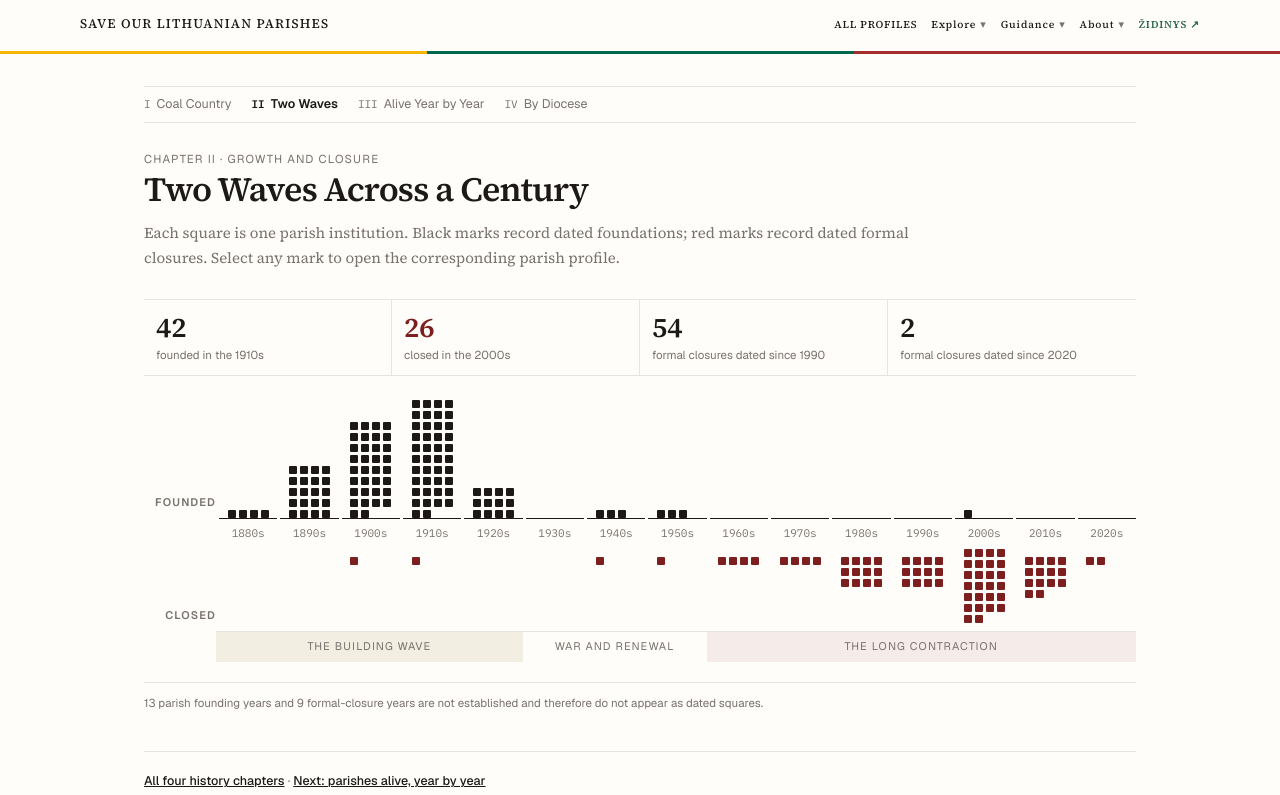
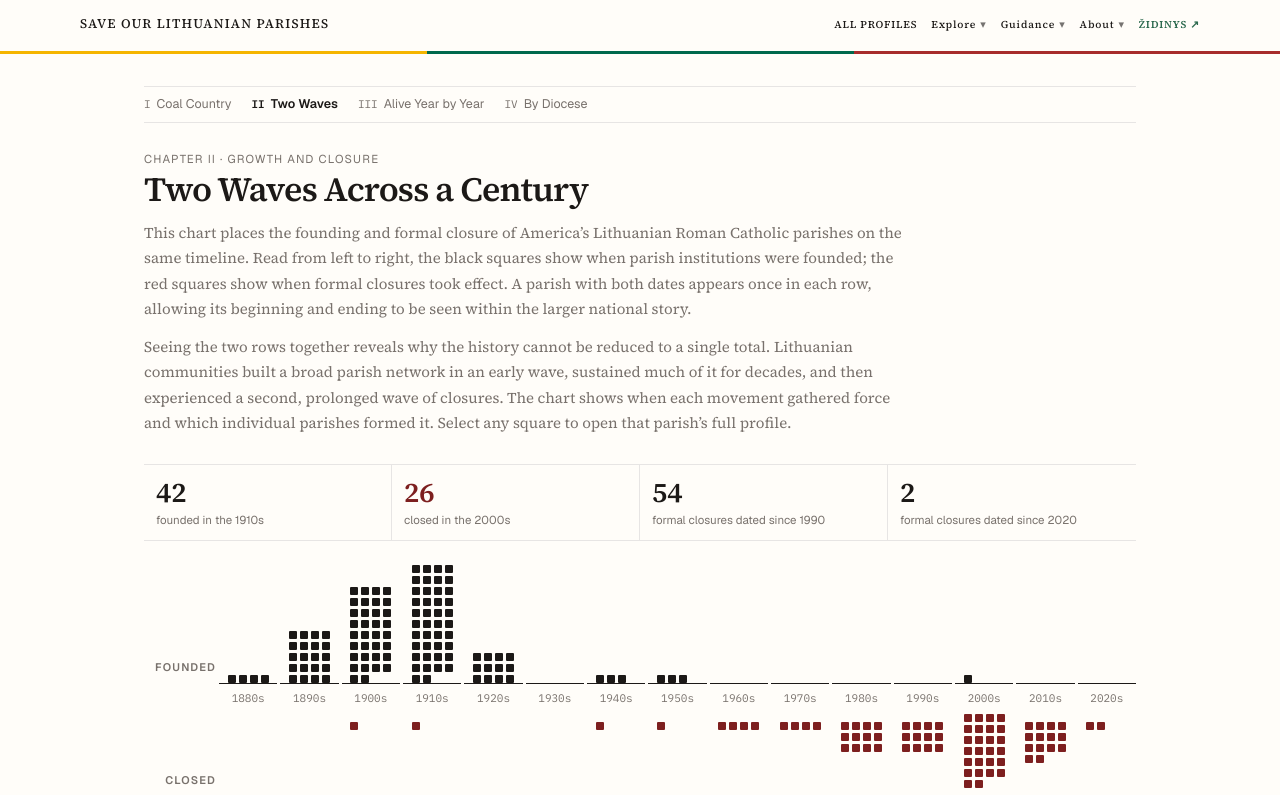
Before and after one commit to LietuvaAI/save-our-lithuanian-parishes, a Next.js app: page /history/two-waves-across-a-century in a window 1280 px wide. Shown: the top 795 px of the page. Built offline with nearby package versions, Linux system fonts and the light colour scheme.

Commit message:
Explain the Two Waves history chart

```diff
--- a/app/history/two-waves-across-a-century/page.tsx
+++ b/app/history/two-waves-across-a-century/page.tsx
@@ -49,11 +49,25 @@ export default function TwoWavesAcrossACenturyPage() {
         <h1 className="mt-1 font-serif text-outcomes-title font-semibold tracking-tight">
           Two Waves Across a Century
         </h1>
-        <p className="mt-3 max-w-3xl font-serif text-lead-copy leading-[1.7] text-muted">
-          Each square is one parish institution. Black marks record dated
-          foundations; red marks record dated formal closures. Select any mark
-          to open the corresponding parish profile.
-        </p>
+        <div className="mt-3 max-w-3xl space-y-3 font-serif text-lead-copy leading-[1.7] text-muted">
+          <p>
+            This chart places the founding and formal closure of America&rsquo;s
+            Lithuanian Roman Catholic parishes on the same timeline. Read from
+            left to right, the black squares show when parish institutions were
+            founded; the red squares show when formal closures took effect. A
+            parish with both dates appears once in each row, allowing its
+            beginning and ending to be seen within the larger national story.
+          </p>
+          <p>
+            Seeing the two rows together reveals why the history cannot be
+            reduced to a single total. Lithuanian communities built a broad
+            parish network in an early wave, sustained much of it for decades,
+            and then experienced a second, prolonged wave of closures. The
+            chart shows when each movement gathered force and which individual
+            parishes formed it. Select any square to open that parish&rsquo;s full
+            profile.
+          </p>
+        </div>
       </header>
 
       <div className="mt-7 grid grid-cols-2 border-y border-rule sm:grid-cols-4">
```
